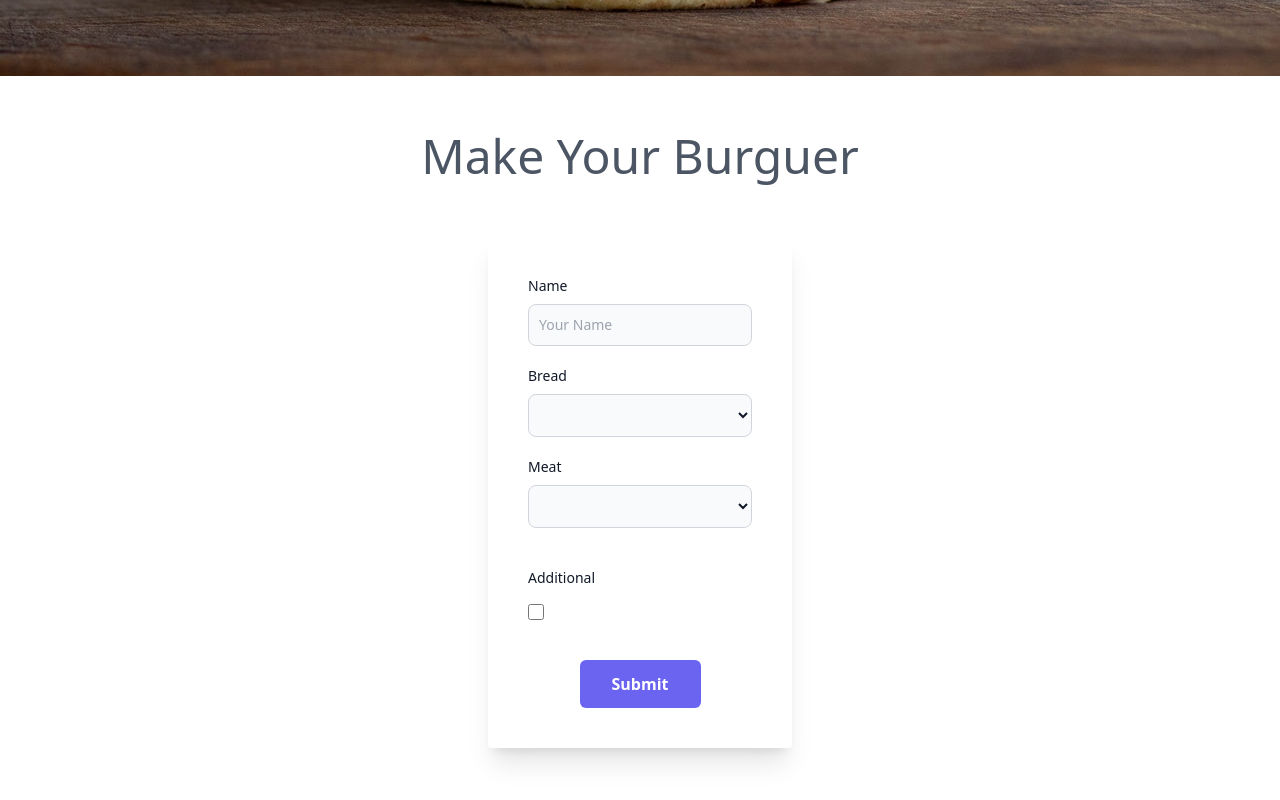
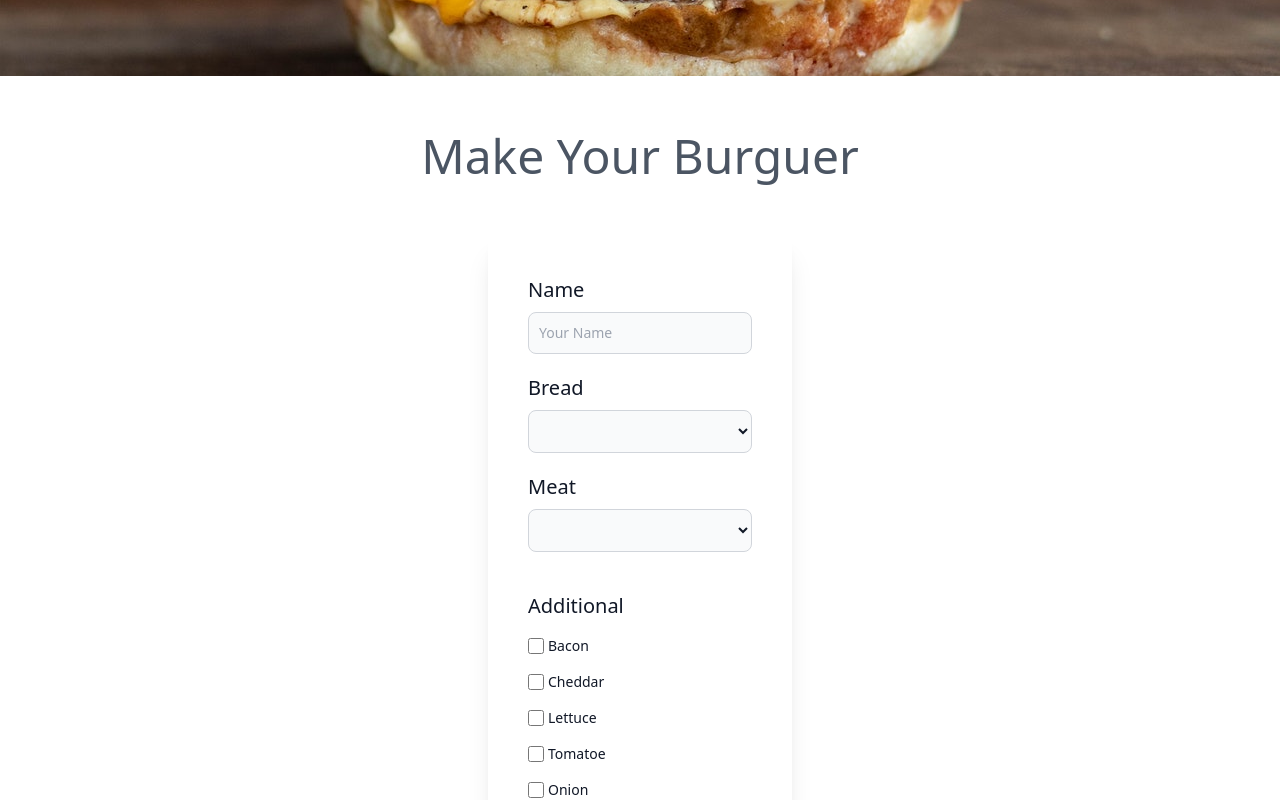
Before and after one commit to yanbrasiliano/make-burger-vue, a Vue app: page / in a window 1280 px wide. Shown: the part 400-1200 px from the top of the page. Built offline with nearby package versions, Linux system fonts and the light colour scheme; data requests are answered from the project's data file.

Commit message:
main: Project Make Burger.

```diff
--- a/database/data.json
+++ b/database/data.json
@@ -15,7 +15,7 @@
       },
       {
         "id": 4,
-        "type": "Light Bread"
+        "type": "Brown Bread"
       }
     ],
     "meat": [
@@ -79,20 +79,14 @@
   ],
   "burgers": [
     {
-      "name": "Yan Penalva",
-      "meat": "Rump",
+      "name": "Yan Brasiliano Silva Penalva",
+      "meat": "Tenderloin",
       "bread": "White Italian",
-      "optional": ["Bacon", "Lettuce", "Onion"],
-      "status": "Finalized",
-      "id": 1
-    },
-    {
-      "name": "Tommy Wilson",
-      "meat": "Rump Steak",
-      "bread": "3 Cheeses",
-      "optional": ["Bacon", "Onion"],
+      "additional": [
+        "Bacon"
+      ],
       "status": "Requested",
-      "id": 4
+      "id": 14
     }
   ]
 }
--- a/src/App.vue
+++ b/src/App.vue
@@ -29,7 +29,6 @@ export default {
 
 <style>
 #main-container {
-
-	min-height: 250px;
+	min-height: 400px;
 }
 </style>
--- a/src/components/Banner.vue
+++ b/src/components/Banner.vue
@@ -15,6 +15,6 @@ export default {
 <style scoped>
 #main-banner {
 	background-image: url('/public/img/burger.jpg');
-	background-position: right bottom -200px;
+	background-position: right bottom -290px;
 }
 </style>
--- a/src/components/BurgerForm.vue
+++ b/src/components/BurgerForm.vue
@@ -1,55 +1,53 @@
 <template>
 	<Message :msg="msg" v-show="msg" />
 	<div class="flex justify-center items-center">
-		<form class="max-w-xl m-4 p-10 bg-white rounded shadow-xl">
+		<form method="POST" class="max-w-xl m-4 p-10 bg-white rounded shadow-xl" @submit="createBurger">
 
-			<div class="">
-				<label class="text-lg block mb-2 text-sm font-medium text-gray-900 dark:text-gray-400" for="name">Name</label>
-				<input
-					class="bg-gray-50 border border-gray-300 text-gray-900 text-sm rounded-lg focus:ring-blue-500 focus:border-blue-500 block w-full p-2.5 dark:bg-gray-700 dark:border-gray-600 dark:placeholder-gray-400 dark:text-white dark:focus:ring-blue-500 dark:focus:border-blue-500"
-					id="name" name="name" type="text" required="" placeholder="Your Name" aria-label="Name">
-			</div>
+			<label class="text-xl block mb-2 text-sm font-medium text-gray-900 dark:text-gray-400" for="name">Name</label>
+			<input
+				class="bg-gray-50 border border-gray-300 text-gray-900 text-sm rounded-lg focus:ring-blue-500 focus:border-blue-500 block w-full p-2.5 dark:bg-gray-700 dark:border-gray-600 dark:placeholder-gray-400 dark:text-white dark:focus:ring-blue-500 dark:focus:border-blue-500"
+				id="name" name="name" type="text" required v-model="name" placeholder="Your Name">
 
-			<label class="text-lg block mb-2 text-sm font-medium text-gray-900 dark:text-gray-400 mt-5"
+			<label class="text-xl block mb-2 text-sm font-medium text-gray-900 dark:text-gray-400 mt-5"
 				for="bread">Bread</label>
 			<select
 				class="bg-gray-50 border border-gray-300 text-gray-900 text-sm rounded-lg focus:ring-blue-500 focus:border-blue-500 block w-full p-2.5 dark:bg-gray-700 dark:border-gray-600 dark:placeholder-gray-400 dark:text-white dark:focus:ring-blue-500 dark:focus:border-blue-500"
 				name="bread" v-model="bread">
-				<option class="text-lg block mb-2 text-sm font-medium text-gray-900 dark:text-gray-400 mt-5" disabled >Select your bread
+				<option class="text-lg block mb-2 text-sm font-medium text-gray-900 dark:text-gray-400 mt-5" disabled>Select
+					your bread
 				</option>
 				<option v-for="bread in breadLocal" :key="bread.id" :value="bread.type">{{ bread.type }}</option>
 			</select>
 
-			<label class="text-lg block mb-2 text-sm font-medium text-gray-900 dark:text-gray-400 mt-5" for="meat">Meat</label>
+			<label class="text-xl block mb-2 text-sm font-medium text-gray-900 dark:text-gray-400 mt-5"
+				for="meat">Meat</label>
 			<select
 				class="bg-gray-50 border border-gray-300 text-gray-900 text-sm rounded-lg focus:ring-blue-500 focus:border-blue-500 block w-full p-2.5 dark:bg-gray-700 dark:border-gray-600 dark:placeholder-gray-400 dark:text-white dark:focus:ring-blue-500 dark:focus:border-blue-500"
 				name="meat" v-model="meat">
-				<option class="text-lg block mb-2 text-sm font-medium text-gray-900 dark:text-gray-400 mt-5" disabled>Select your meat
+				<option class="text-lg block mb-2 text-sm font-medium text-gray-900 dark:text-gray-400 mt-5" disabled>Select
+					your meat
 				</option>
 				<option v-for="meat in meatLocal" :key="meat.id" :value="meat.type">{{ meat.type }}</option>
 			</select>
 
-			<label class="text-lg block mb-4 text-sm font-medium text-gray-900 dark:text-gray-400 mt-10"
-				for="pao">Additional</label>
-			<div class="flex items-center mb-4">
-				<input v-model="additional" type="checkbox" :value="additional.type"
-					class="w-4 h-4 text-blue-600 bg-gray-100 rounded border-gray-300
+			<label class="text-xl block mb-4 text-sm font-medium text-gray-900 dark:text-gray-400 mt-10"
+				for="additional">Additional</label>
+			<div class="flex items-center mb-4" v-for="options in additionalLocal" :key="options.id">
+				<input class="w-4 h-4 text-blue-600 bg-gray-100 rounded border-gray-300
 					 focus:ring-blue-500
 					 dark:focus:ring-blue-600
 					 dark:ring-offset-gray-800
 					 focus:ring-2
 					 dark:bg-gray-700
-					 dark:border-gray-600">
-				<label for="default-checkbox" class="ml-1 mr-2 text-sm font-medium text-gray-900 dark:text-gray-300">
-
-					{{ additional.type }}</label>
+					 dark:border-gray-600" type="checkbox" name="opcionais" v-model="additional" :value="options.type">
+				<span class="ml-1 mr-2 text-sm font-medium text-gray-900 dark:text-gray-300">{{ options.type }}</span>
 			</div>
 
 
 			<div class="flex justify-center items-center">
 				<button
 					class="hover:shadow-form rounded-md bg-[#6A64F1] py-3 px-8 text-center text-base font-semibold text-white outline-none mt-6">
-					Submit
+					Create Burger
 				</button>
 			</div>
 		</form>
@@ -72,20 +70,54 @@ export default {
 			meat: null,
 			additional: [],
 			status: "Requested",
-			msg: null,
+			msg: "",
 
 		}
 	},
 	methods: {
-		 getIngredients() {
+		getIngredients() {
 			return api.get("ingredients").then((response) => {
 				this.breadLocal = response.data.breads;
 				this.meatLocal = response.data.meat;
 				this.additionalLocal = response.data.optional;
 			});
 		},
+
+		createBurger(e) {
+			e.preventDefault();
+
+			const data = {
+				name: this.name,
+				meat: this.meat,
+				bread: this.bread,
+				additional: Array.from(this.additional),
+				status: "Requested"
+			}
+
+			const response = api.post("burgers", data).then((response) => {
+				return response.data;
+			});
+
+			this.successMessage();
+			this.clearForm();
+
+			return response;
+		},
+		successMessage(){
+			return this.msg = "Order successfully completed!";
+		},
+		clearForm() {
+
+			setTimeout(() => this.msg = "", 3000)
+
+			this.name = ""
+			this.meat = ""
+			this.bread = ""
+			this.additional = []
+
+		}
 	},
-	mounted(){
+	mounted() {
 		this.getIngredients();
 	},
 	components: {
--- a/src/components/Message.vue
+++ b/src/components/Message.vue
@@ -1,6 +1,14 @@
 <template>
-	<div class="text-blue-800 bg-indigo-200 rounded p-2 border-solid border-blue-900 border-2 max-w-sm mb-7 m-auto">
-		<p> {{ message }} </p>
+	<div class="w-96 ml-auto mr-auto flex justify-center items-center p-6 mb-4 text-sm text-blue-700 bg-blue-200 rounded-lg">
+		<svg aria-hidden="true" class="flex-shrink-0 inline w-5 h-5 mr-3" fill="currentColor" viewBox="0 0 20 20"
+			xmlns="http://www.w3.org/2000/svg">
+			<path fill-rule="evenodd"
+				d="M18 10a8 8 0 11-16 0 8 8 0 0116 0zm-7-4a1 1 0 11-2 0 1 1 0 012 0zM9 9a1 1 0 000 2v3a1 1 0 001 1h1a1 1 0 100-2v-3a1 1 0 00-1-1H9z"
+				clip-rule="evenodd"></path>
+		</svg>
+		<div>
+			<span class="font-medium">{{ msg }}</span>
+		</div>
 	</div>
 </template>
 
--- a/src/components/Navbar.vue
+++ b/src/components/Navbar.vue
@@ -1,6 +1,6 @@
 <template>
 	<div>
-		<div class="flex bg-slate-900 border-solid divide-orange-800 py-3.5 pl-14 justify-end items-center">
+		<div class="flex justify-end items-center bg-slate-900 border-solid divide-orange-800 py-3.5 pl-14  ">
 			<router-link class="ml-0 m-auto" id="logo-url" to="/">
 				<img class="w-10 h-10" id="logo" :src="logo" :alt="alt">
 			</router-link>
--- a/src/views/Order.vue
+++ b/src/views/Order.vue
@@ -1,7 +1,7 @@
 <template>
 	<div>
-		<div class="m-12 min-h-full">
-			<h1 class="text-center text-5xl mb-10 text-gray-600" >Manage Orders</h1>
+		<div id="main-container" class="m-14">
+			<h1 class="text-center text-5xl mb-10 text-gray-600">Manage Orders</h1>
 			<Dashboard />
 		</div>
 	</div>
@@ -9,5 +9,12 @@
 
 
 <script>
+import Dashboard from '@/components/Dashboard.vue'
+export default {
+	name: 'Order',
+	components: {
+		Dashboard
+	}
+}
 
 </script>
```
Also changed, not shown: src/components/Dashboard.vue (+159 -0 lines).
